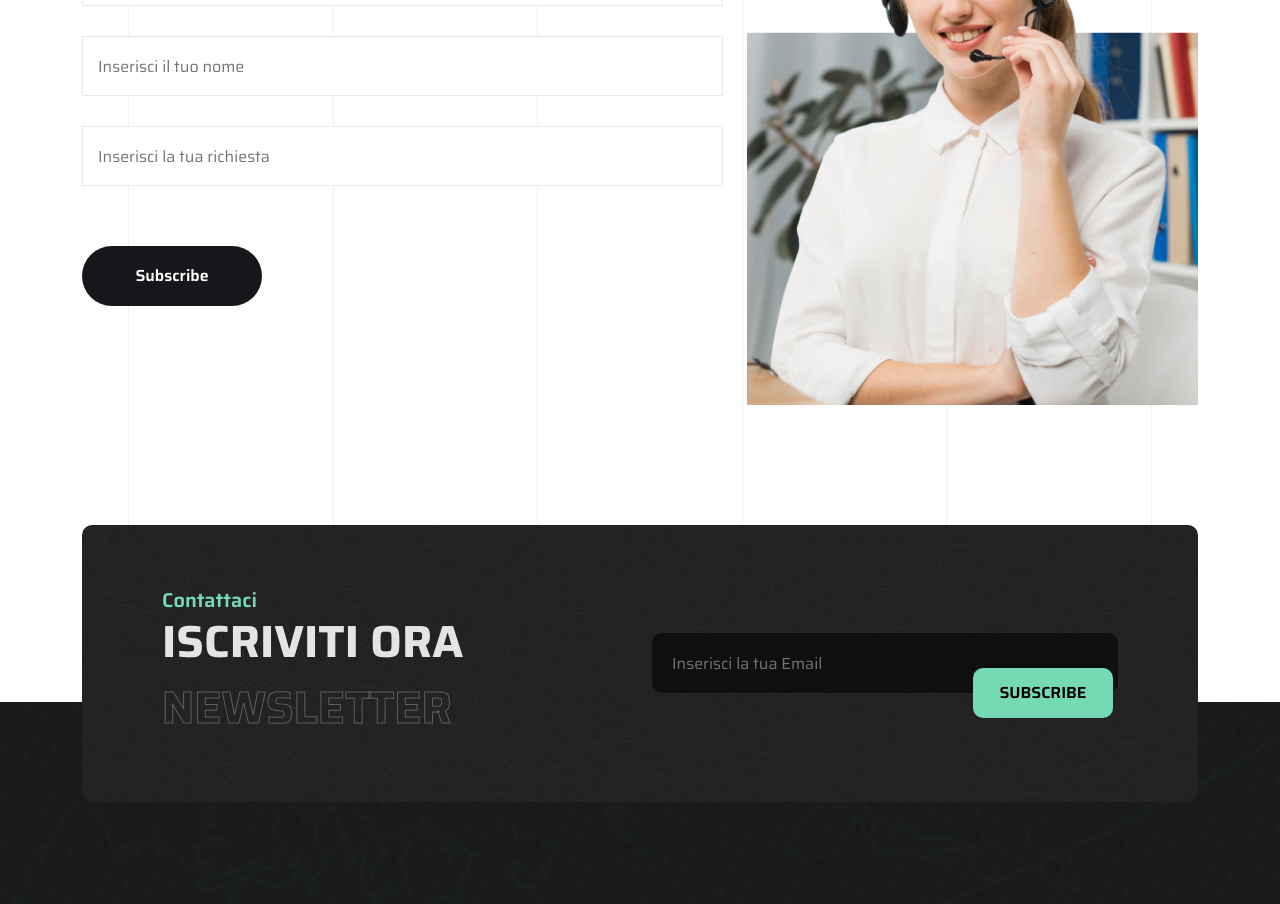
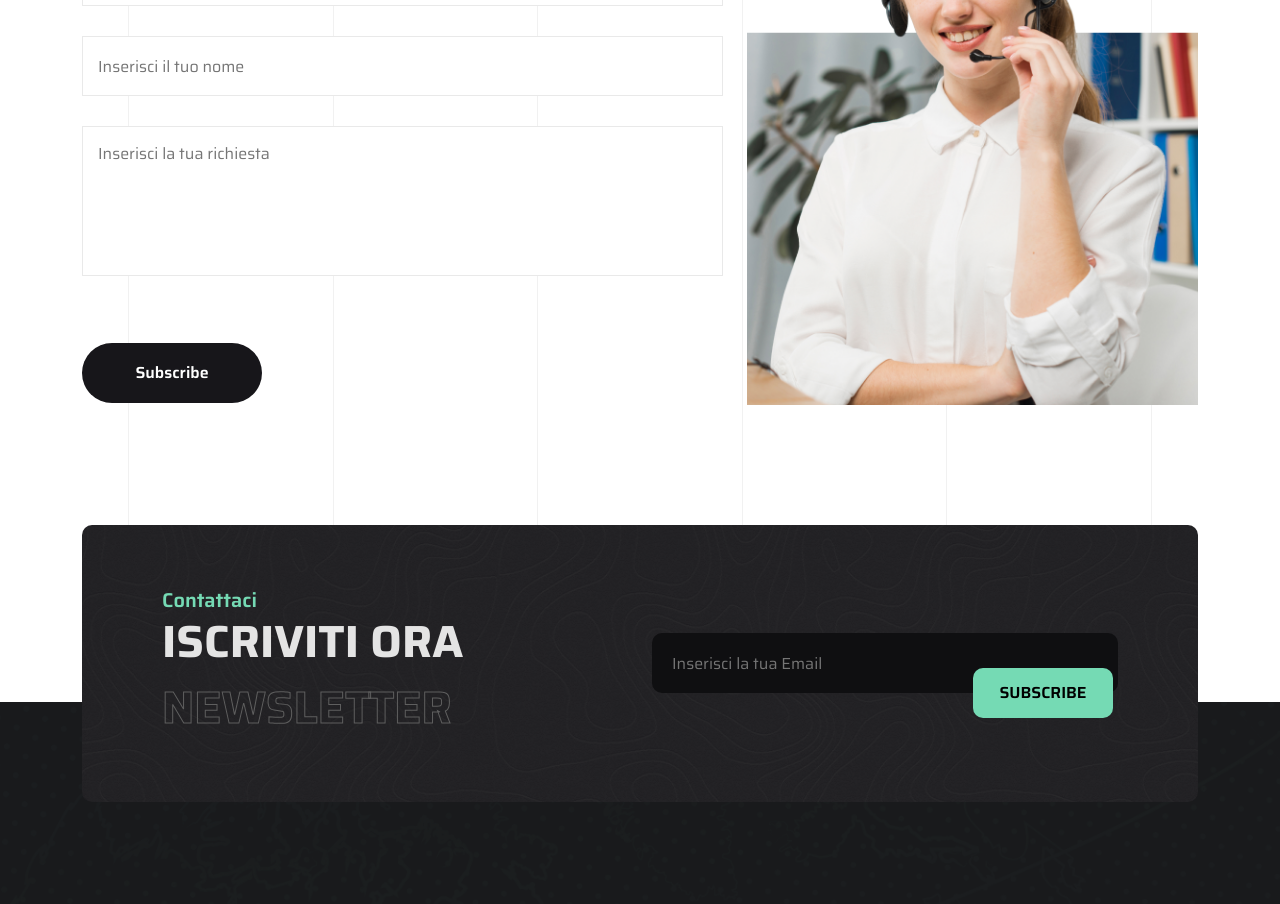
Before and after one commit to netxdata/netx-site, a React (Create React App) app: page /contact in a window 1280 px wide. Shown: the part 1480-2384 px from the top of the page. Built offline with nearby package versions, Linux system fonts and the light colour scheme.

Commit message:
enlarge form note textarea

```diff
--- a/src/components/common/mailchimp/MailchimpFullForm.jsx
+++ b/src/components/common/mailchimp/MailchimpFullForm.jsx
@@ -14,7 +14,7 @@ function MailchimpFullForm() {
       <div id="mc_embed_signup_scroll">
           <div className="mc-field-group"><input type="email" name="EMAIL" className="required email" id="mce-EMAIL" placeholder={copy.contact.form.copy2} required /></div>
           <div className="mc-field-group"><input type="text" name="FNAME" className=" text" id="mce-FNAME" placeholder={copy.contact.form.copy1} /></div>
-          <div className="mc-field-group"><input type="text" name="MMERGE4" className=" text" id="mce-MMERGE4" placeholder={copy.contact.form.copy3} /></div>
+          <div className="mc-field-group"><textarea className=" text" id="mce-MMERGE4" name="MMERGE4" placeholder={copy.contact.form.copy3} rows="4" cols="50"></textarea></div>
           <div id="mce-responses" className="clear foot">
               <div className="response" id="mce-error-response" style={{ display: 'none' }}></div>
               <div className="response" id="mce-success-response" style={{ display: 'none' }}></div>
```
